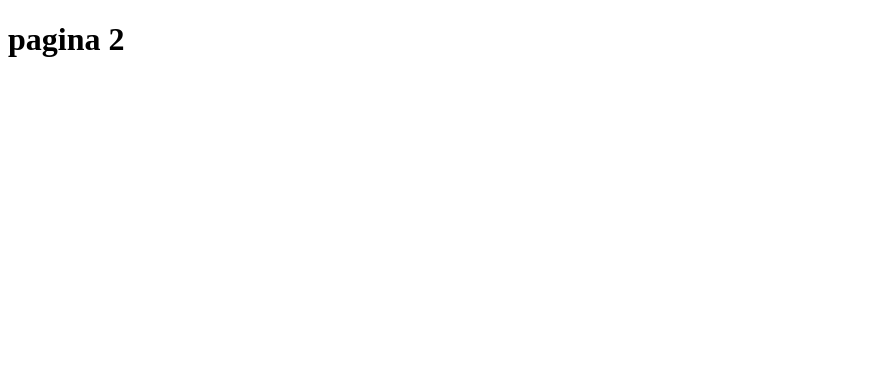
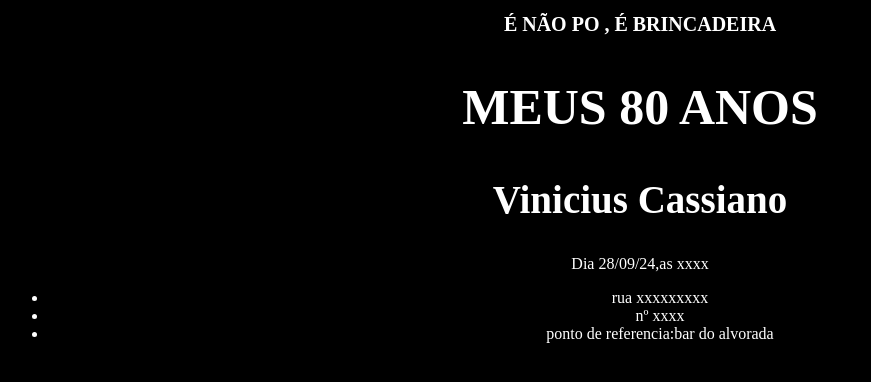
Before and after one commit to pedro0Ag/ConviteCassiano, a plain HTML site: page convite.html in a window 1280 px wide. Shown: the whole page, without its empty margins (0-871 px from the left). Drawn offline with Linux system fonts and the light colour scheme.

Commit message:
começo pag2

```diff
--- a/convite.html
+++ b/convite.html
@@ -3,9 +3,29 @@
 <head>
     <meta charset="UTF-8">
     <meta name="viewport" content="width=device-width, initial-scale=1.0">
+    <link rel="stylesheet" href="covinte.css">
     <title>VOCE FOI CONVIDADO!!!</title>
 </head>
 <body>
-    <h1>pagina 2</h1>
+
+    <div class="content-head">
+        <h1>É NÃO PO , É BRINCADEIRA</h1>
+
+        <h2 class="tamanho">MEUS 80 ANOS</h2>
+
+        <h2>Vinicius Cassiano</h2>
+
+        <p>Dia 28/09/24,as xxxx</p>
+        <ul>
+        <li>rua xxxxxxxxx</li>
+        <li>nº xxxx </li>
+        <li>ponto de referencia:bar do alvorada</li>
+        </ul>
+    </div>
+
+
+
+
+
 </body>
 </html>
--- /dev/null
+++ b/covinte.css
@@ -0,0 +1,18 @@
+body{
+    background-color: black;
+    text-align: center;
+}
+
+h1{
+font-size: 20px;
+
+}
+.content-head{
+    color: #ffffff;
+}
+h2{
+    font-size: 39px;
+}
+.tamanho {
+    font-size: 50px;
+}
```
